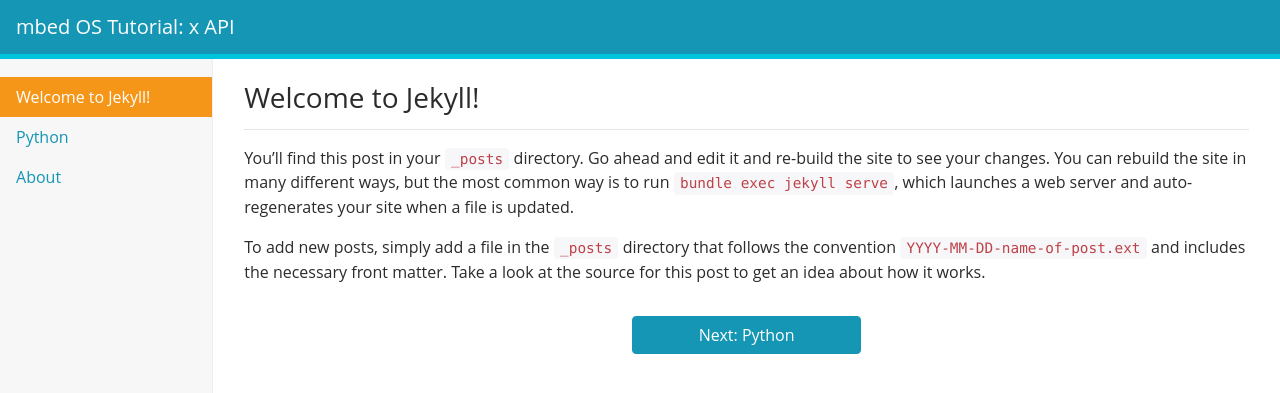
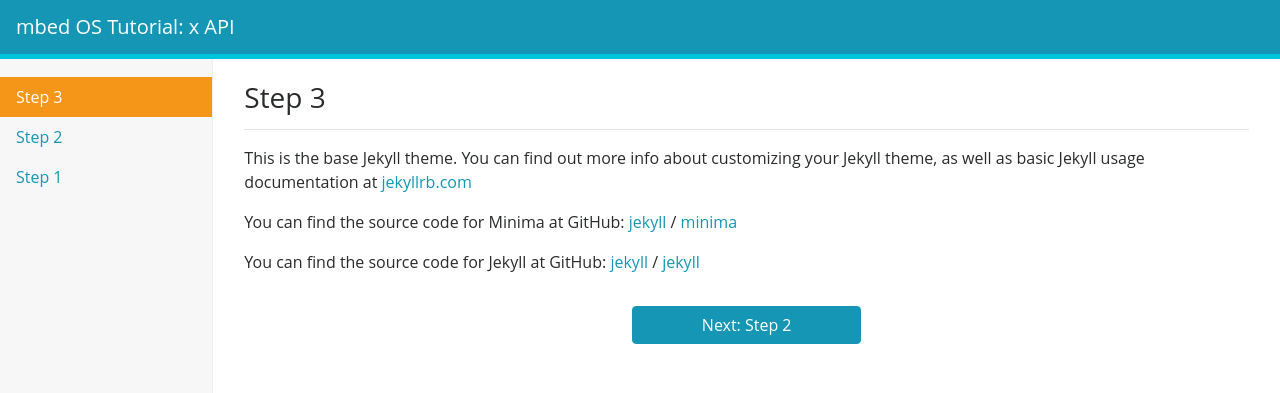
Before and after one commit to yennster/mbed-os-tutorials, a Jekyll site: the page built from index.md, in a window 1280 px wide. Shown: the top 393 px of the page. Built offline with Jekyll 4.4.1, drawn with Linux system fonts in a browser that asks for light colours; nearby versions of some CDN libraries.

Commit message:
Adding categories

```diff
--- a/_posts/2017-07-02-welcome.md
+++ b/_posts/2017-07-02-step1.md
@@ -1,6 +1,7 @@
 ---
 layout: post
-title: "Welcome to Jekyll!"
+title: Step 1
+categories: AnalogIn 1
 ---
 You’ll find this post in your `_posts` directory. Go ahead and edit it and re-build the site to see your changes. You can rebuild the site in many different ways, but the most common way is to run `bundle exec jekyll serve`, which launches a web server and auto-regenerates your site when a file is updated.
 
--- a/_posts/2017-07-02-python.md
+++ b/_posts/2017-07-02-step2.md
@@ -1,6 +1,7 @@
 ---
 layout: post
-title: Python
+title: Step 2
+categories: AnalogIn 2
 ---
 
 We'll start with a simple example using the built-in Python SMTP libraries to send a message.
--- a/_posts/2017-07-02-about.md
+++ b/_posts/2017-07-02-step3.md
@@ -1,6 +1,7 @@
 ---
 layout: post
-title: About
+title: Step 3
+categories: AnalogIn 3
 ---
 
 This is the base Jekyll theme. You can find out more info about customizing your Jekyll theme, as well as basic Jekyll usage documentation at [jekyllrb.com](https://jekyllrb.com/)
```
Also changed, not shown: _includes/tutorial.html (+16 -3 lines).
